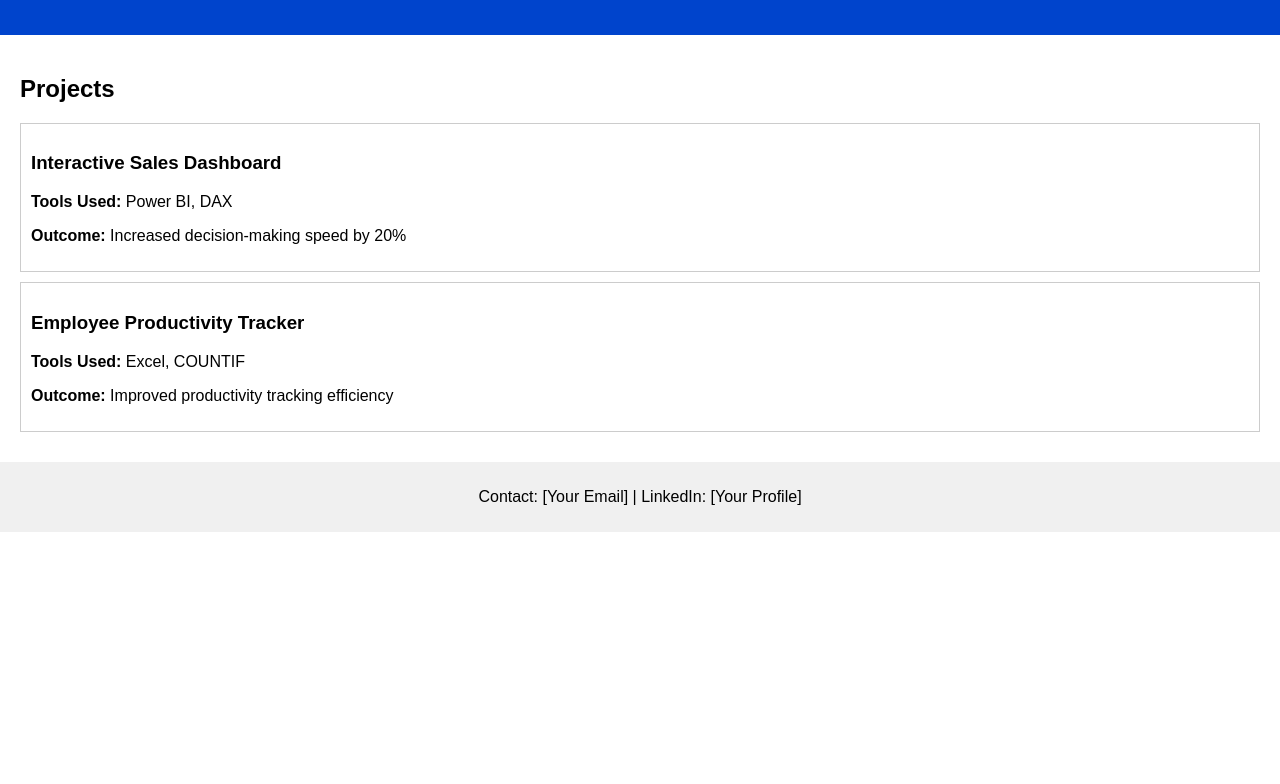
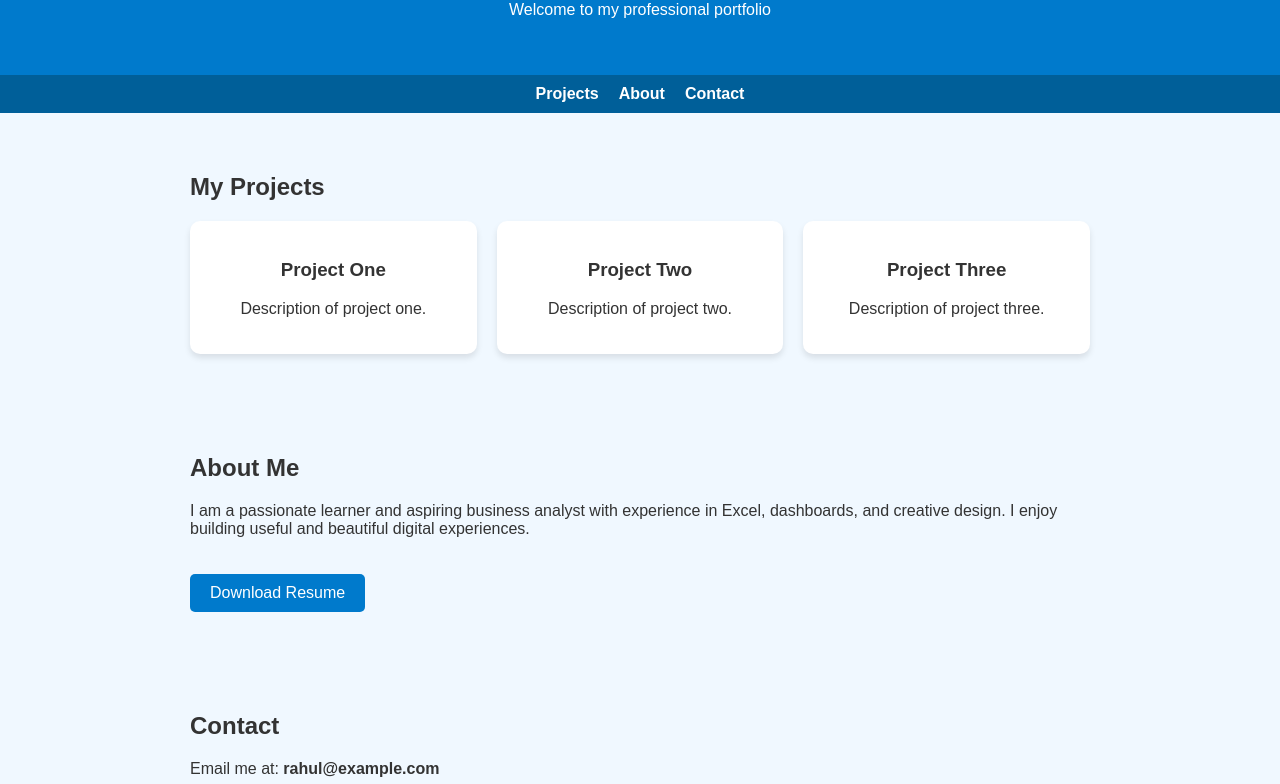
Before and after one commit to Lttilepals/portfolio, a plain HTML site: page index.html in a window 1280 px wide. Shown: the part 119-903 px from the top of the page. Before the commit the page ends 800 px from the top, so only its background shows below. Drawn offline with Linux system fonts and the light colour scheme.

Commit message:
Update index.html

```diff
--- a/index.html
+++ b/index.html
@@ -1,38 +1,114 @@
-
 <!DOCTYPE html>
 <html lang="en">
 <head>
   <meta charset="UTF-8">
   <meta name="viewport" content="width=device-width, initial-scale=1.0">
-    <title>Rahul Bisht's Portfolio</title>
+  <title>Rahul's Portfolio</title>
   <style>
-        body { font-family: Arial, sans-serif; margin: 0; padding: 0; }
-        header { background: #0044cc; color: #fff; padding: 20px; text-align: center; }
-        section { padding: 20px; }
-        .project { border: 1px solid #ccc; margin: 10px 0; padding: 10px; }
-        footer { text-align: center; padding: 10px; background: #f0f0f0; }
+    body {
+      margin: 0;
+      font-family: Arial, sans-serif;
+      background-color: #f0f8ff;
+      color: #333;
+    }
+    header {
+      background-color: #007acc;
+      color: white;
+      padding: 40px 20px;
+      text-align: center;
+    }
+    nav {
+      background-color: #005f99;
+      display: flex;
+      justify-content: center;
+      gap: 20px;
+      padding: 10px;
+    }
+    nav a {
+      color: white;
+      text-decoration: none;
+      font-weight: bold;
+    }
+    section {
+      padding: 40px 20px;
+      max-width: 900px;
+      margin: auto;
+    }
+    .projects {
+      display: grid;
+      grid-template-columns: repeat(auto-fit, minmax(250px, 1fr));
+      gap: 20px;
+    }
+    .project {
+      background: white;
+      border-radius: 10px;
+      box-shadow: 0 4px 6px rgba(0,0,0,0.1);
+      padding: 20px;
+      text-align: center;
+    }
+    footer {
+      text-align: center;
+      padding: 20px;
+      background-color: #005f99;
+      color: white;
+    }
+    .btn {
+      display: inline-block;
+      padding: 10px 20px;
+      background: #007acc;
+      color: white;
+      border: none;
+      border-radius: 5px;
+      text-decoration: none;
+      margin-top: 20px;
+    }
   </style>
 </head>
 <body>
+
 <header>
-        <h1>Rahul Bisht's Portfolio</h1>
-        <p>Excel & Power BI Specialist</p>
+  <h1>Hi, I'm Rahul</h1>
+  <p>Welcome to my professional portfolio</p>
 </header>
-    <section>
-        <h2>Projects</h2>
+
+<nav>
+  <a href="#projects">Projects</a>
+  <a href="#about">About</a>
+  <a href="#contact">Contact</a>
+</nav>
+
+<section id="projects">
+  <h2>My Projects</h2>
+  <div class="projects">
     <div class="project">
-            <h3>Interactive Sales Dashboard</h3>
-            <p><strong>Tools Used:</strong> Power BI, DAX</p>
-            <p><strong>Outcome:</strong> Increased decision-making speed by 20%</p>
+      <h3>Project One</h3>
+      <p>Description of project one.</p>
     </div>
     <div class="project">
-            <h3>Employee Productivity Tracker</h3>
-            <p><strong>Tools Used:</strong> Excel, COUNTIF</p>
-            <p><strong>Outcome:</strong> Improved productivity tracking efficiency</p>
+      <h3>Project Two</h3>
+      <p>Description of project two.</p>
+    </div>
+    <div class="project">
+      <h3>Project Three</h3>
+      <p>Description of project three.</p>
+    </div>
   </div>
 </section>
+
+<section id="about">
+  <h2>About Me</h2>
+  <p>I am a passionate learner and aspiring business analyst with experience in Excel, dashboards, and creative design. I enjoy building useful and beautiful digital experiences.</p>
+  <a class="btn" href="Rahul_Resume.pdf" download>Download Resume</a>
+</section>
+
+<section id="contact">
+  <h2>Contact</h2>
+  <p>Email me at: <strong>rahul@example.com</strong></p>
+</section>
+
 <footer>
-        <p>Contact: [Your Email] | LinkedIn: [Your Profile]</p>
+  <p>&copy; 2025 Rahul. All rights reserved.</p>
 </footer>
+
 </body>
 </html>
```
Lines whose indentation alone changed are shown as unchanged.
